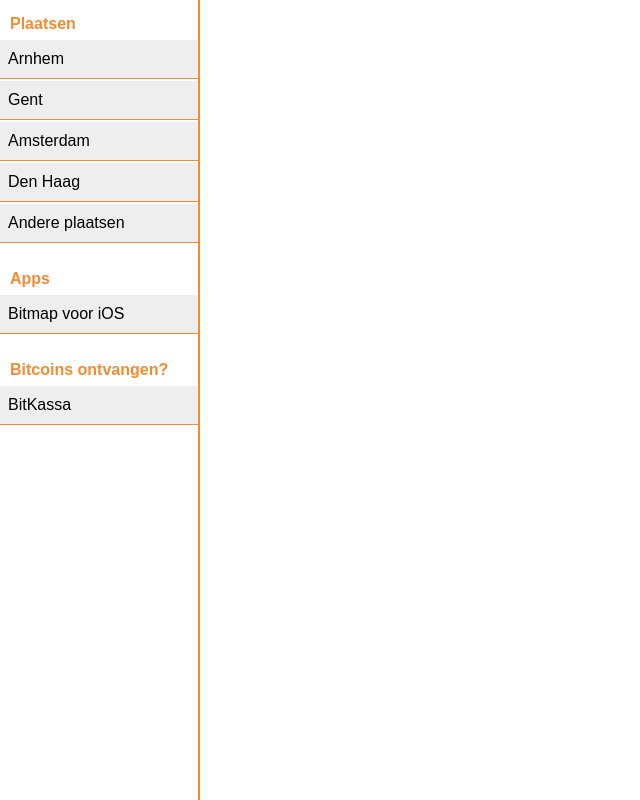
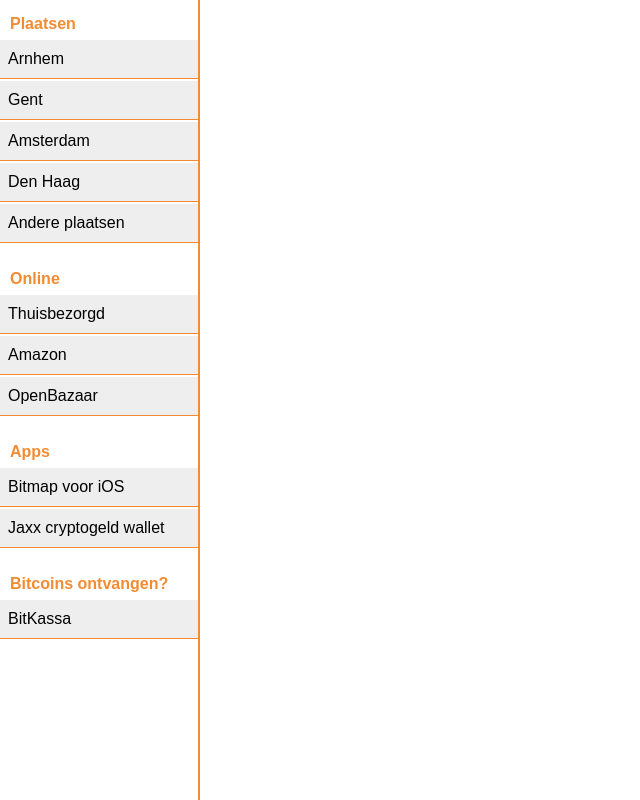
Before and after one commit to bartwr/cryptostad-site, a PHP site: page / in a window 1280 px wide. Shown: the whole page, without its empty margins (0-640 px from the left). Run offline with PHP 8.4, Linux system fonts and the light colour scheme.

Commit message:
Improved social meta tags

```diff
--- a/index.php
+++ b/index.php
@@ -15,19 +15,19 @@
   <meta property="og:article:tag" content="Cryptosteden in Nederland - Hier betaal je met Bitcoin" />
   <meta property="og:locale" content="nl-NL" />
   <meta property="og:title" content="Cryptosteden in Nederland - Hier betaal je met Bitcoin" />
-  <meta property="og:description" content="Cryptosteden in Nederland - Hier betaal je met Bitcoin" />
+  <meta property="og:description" content="Ken jij de voordelen van het nieuwe geld al? Dan wil je vermoedelijk alleen nog met cryptogeld betalen. Zie hier waar je je boodschappen doet met BTC." />
   <meta property="og:site_name" content="Cryptosteden in Nederland - Hier betaal je met Bitcoin" />
-  <meta property="og:image" content="img/banner.png" />
+  <meta property="og:image" content="http://cryptostad.nl/img/banner.png" />
 
   <!-- Twitter Cards -->
   <meta name="twitter:card" content="summary" />
   <meta name="twitter:title" content="Cryptosteden in Nederland - Hier betaal je met Bitcoin" />
-  <meta name="twitter:description" content="Cryptosteden in Nederland - Hier betaal je met Bitcoin" />
+  <meta name="twitter:description" content="Ken jij de voordelen van het nieuwe geld al? Dan wil je vermoedelijk alleen nog met cryptogeld betalen. Zie hier waar je je boodschappen doet met BTC." />
 
   <link rel="shortcut icon" href="img/bitcoin.png">
   <link rel="apple-touch-icon" sizes="72x72" href="img/bitcoin.png">
   <link rel="apple-touch-icon" sizes="114x114" href="img/bitcoin.png">
-  <link rel="image_src" href="img/banner.png" />
+  <link rel="image_src" href="http://cryptostad.nl/img/banner.png" />
 
 </head>
 <body>
@@ -48,9 +48,17 @@
       <a href="https://coinmap.org/?all#/map/52.37224557/4.91878510/13" target="content">Andere plaatsen</a>
     </section>
 
+    <section class="places">
+      <strong>Online</strong>
+      <a href="https://www.thuisbezorgd.nl/" target="content">Thuisbezorgd</a>
+      <a href="https://purse.io/" target="content">Amazon</a>
+      <a href="https://duosear.ch/" target="content">OpenBazaar</a>
+    </section>
+
     <section class="apps">
       <strong>Apps</strong>
       <a href="http://bitmapapp.com/" target="content">Bitmap voor iOS</a>
+      <a href="https://jaxx.io/" target="content">Jaxx cryptogeld wallet</a>
     </section>
 
     <section class="apps">
--- a/style.css
+++ b/style.css
@@ -65,7 +65,7 @@ nav {
   background: #fff;
   width: 200px;
   border-right: solid #f38b31 2px;
-  height: 100%;
+  min-height: 100%;
   z-index: 1;
 }
 .hidden-nav nav{
```
